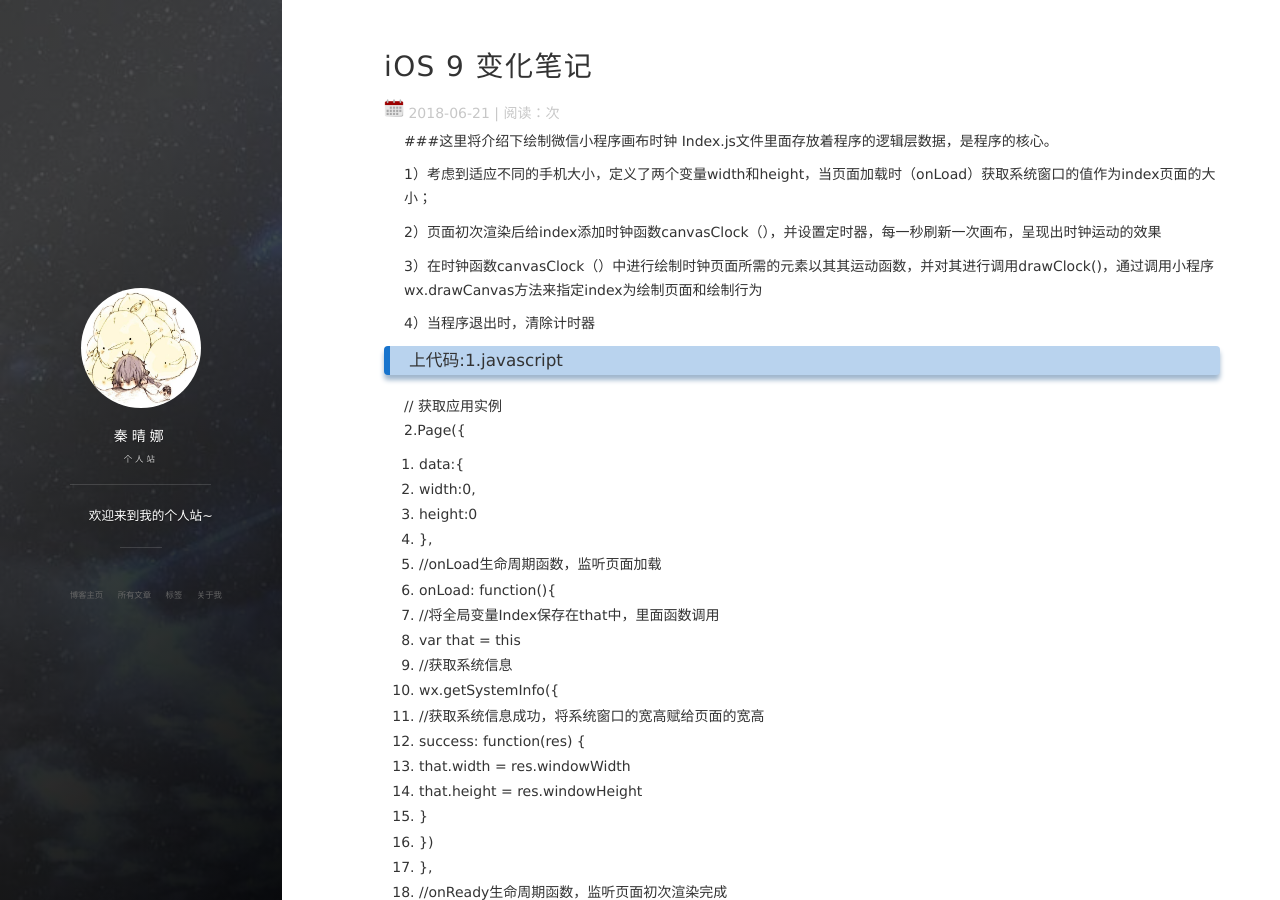
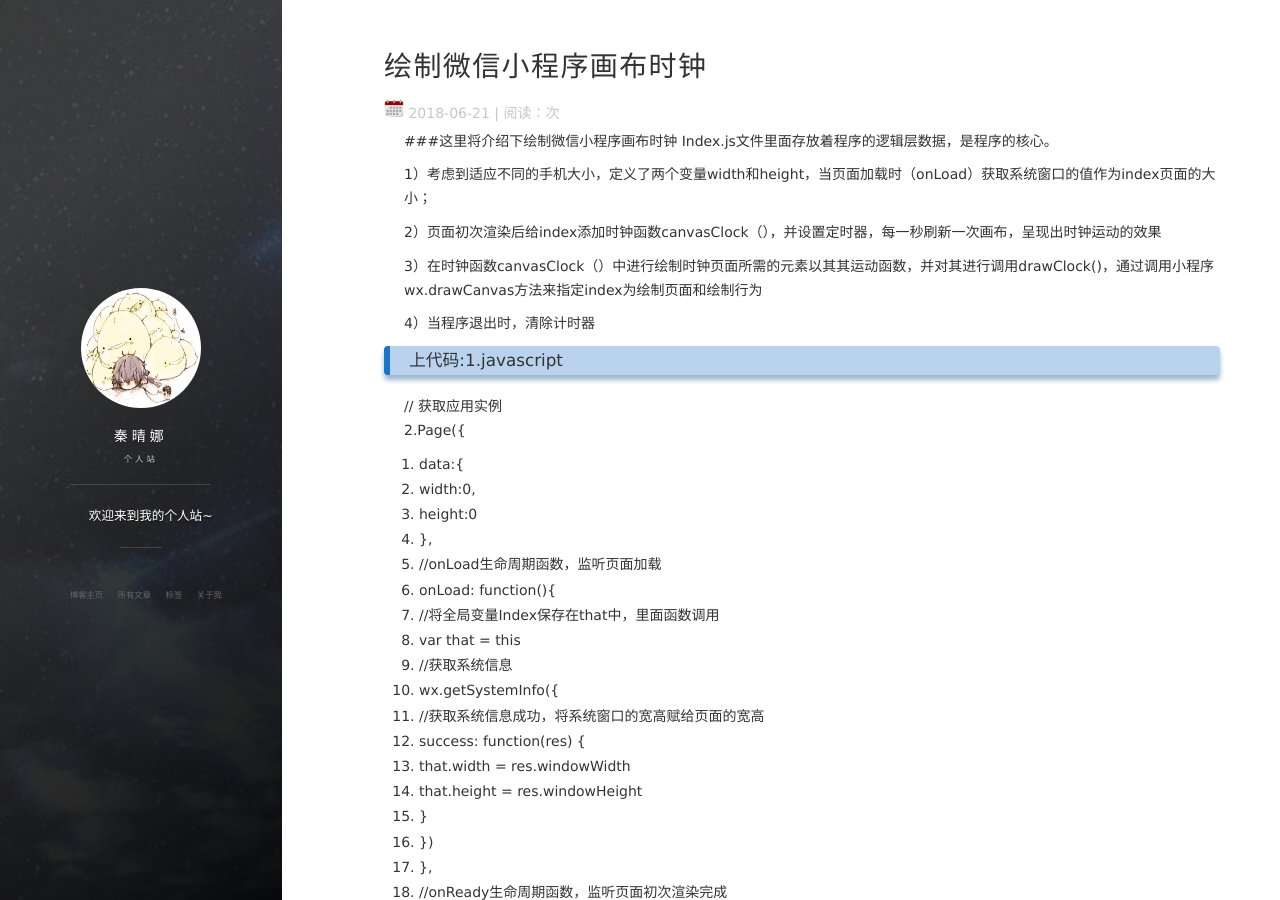
Before and after one commit to QINQQN/QINQQN.github.io, a Jekyll site: the page built from _posts/2018-06-21-iOS10_Note.md, in a window 1280 px wide and 900 px high. Built offline with Jekyll 4.4.1, drawn with Linux system fonts in a browser that asks for light colours; nearby versions of some CDN libraries; comment, search, counter and statistics services are not loaded.

Commit message:
Update 2018-06-21-iOS10_Note.md

```diff
--- a/_posts/2018-06-21-iOS10_Note.md
+++ b/_posts/2018-06-21-iOS10_Note.md
@@ -1,6 +1,6 @@
 ---
 layout: post
-title: "iOS 9 变化笔记"
+title: "绘制微信小程序画布时钟"
 date: 2018-06-21 18:15:06
 description: "iOS9 变化笔记, 以及工作中常遇到的问题"
 tag: iOS
```
